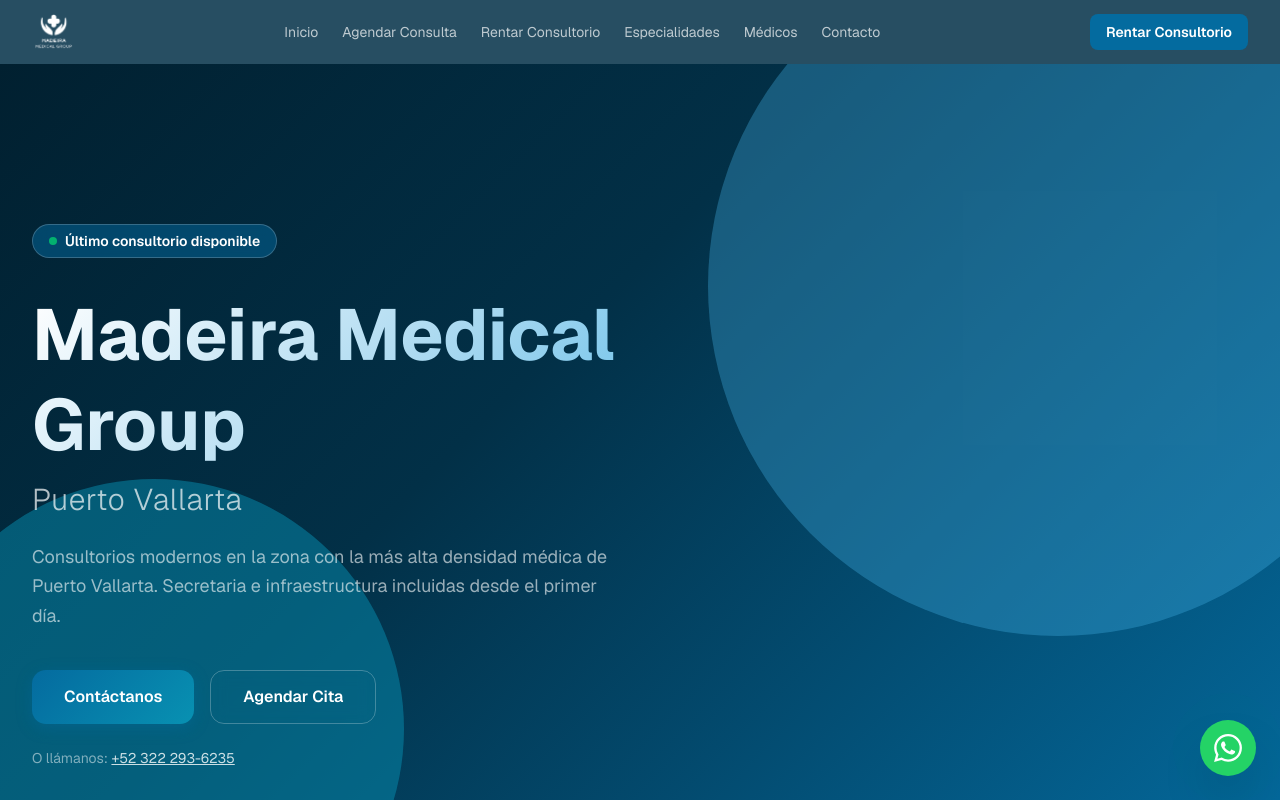
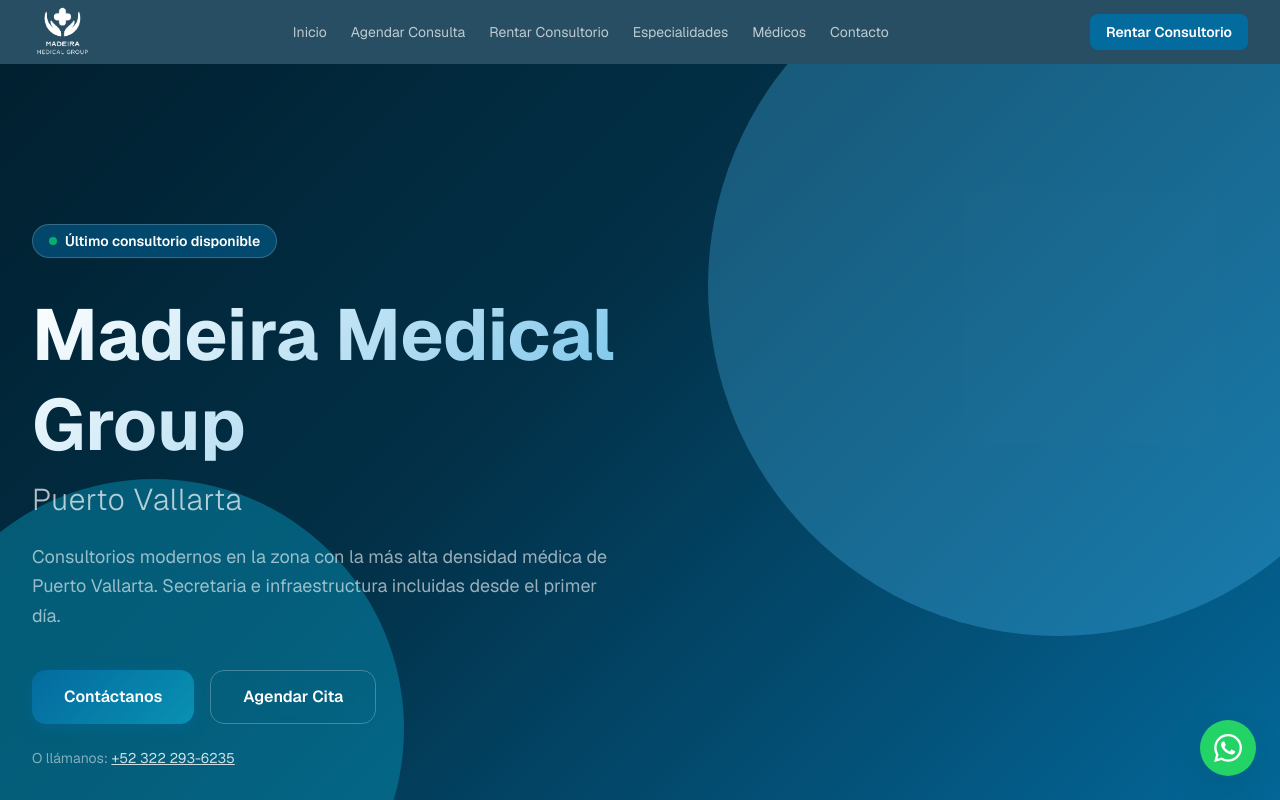
Before and after one commit to garciafix4/Madeiramedical, a Next.js app: page / in a window 1280 px wide. Shown: the top 800 px of the page. Built offline with nearby package versions, Linux system fonts and the light colour scheme.

Commit message:
Logo más grande en navbar

```diff
--- a/src/components/Navbar.tsx
+++ b/src/components/Navbar.tsx
@@ -35,9 +35,9 @@
           <Image
             src="/logo.png"
             alt="Madeira Medical Group"
-            width={120}
-            height={60}
-            className="h-10 w-auto brightness-0 invert"
+            width={180}
+            height={90}
+            className="h-14 w-auto brightness-0 invert"
             priority
           />
         </a>
```
